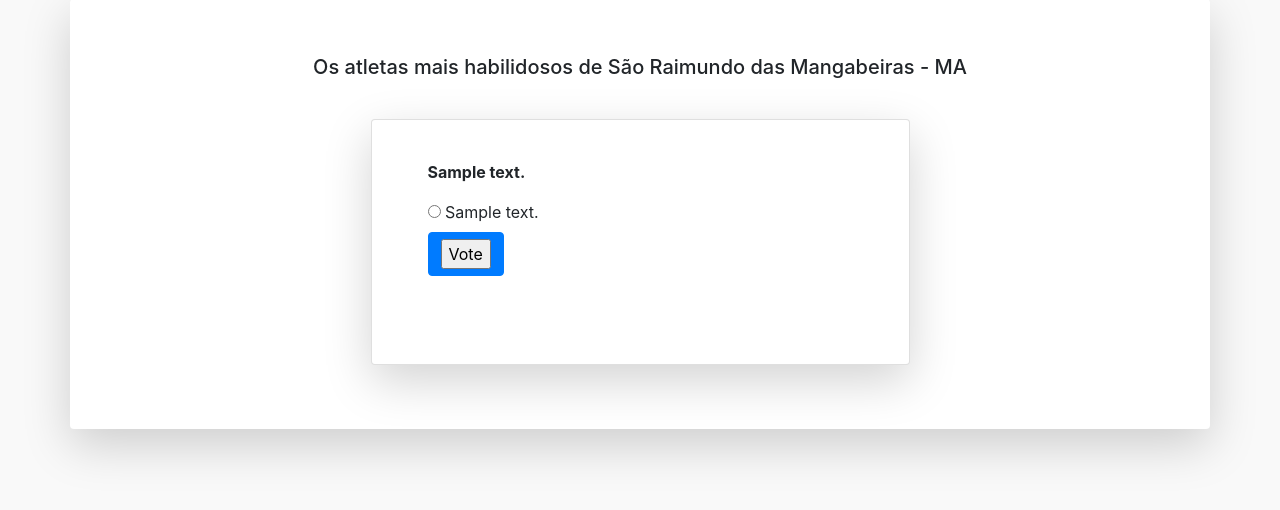
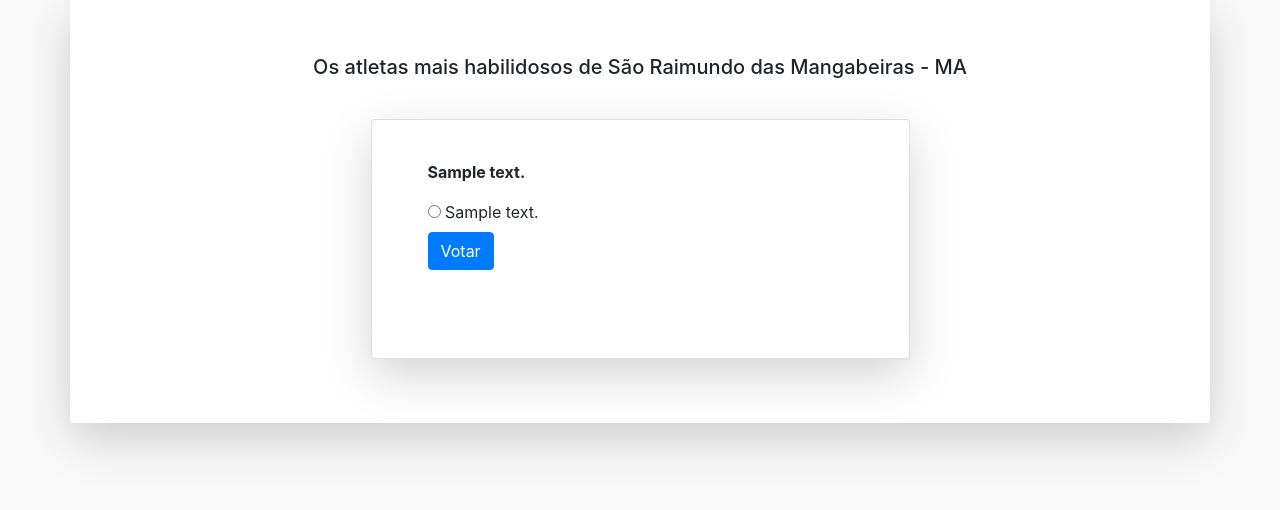
Before and after one commit to JWeseles/mysite, a Django app: page /1/ in a window 1280 px wide. Shown: the part 129-639 px from the top of the page. Run offline with Django 3.2, Linux system fonts and the light colour scheme; tables that the repository leaves empty hold one stand-in row (values such as "Sample post"); some libraries are stand-ins or nearby versions.

Commit message:
correção do botão votar

```diff
--- a/polls/templates/polls/details.html
+++ b/polls/templates/polls/details.html
@@ -51,11 +51,8 @@
                                     <input type="radio" name="choice" id="choice{{ forloop.counter }}" value="{{ choice.id }}">
                                     <label for="choice{{ forloop.counter }}">{{ choice.choice_text }}</label><br>
                                 {% endfor %}
-
-                                <button type="button" class="btn btn-primary"><input type="submit" value="Vote"></button>
-
+                                    <button type="submit" class="btn btn-primary">Votar</button>
                                 </form></p>
-
                         </ul>
                         <div class="card-body">
                         <p class="card-text"></p>
```
